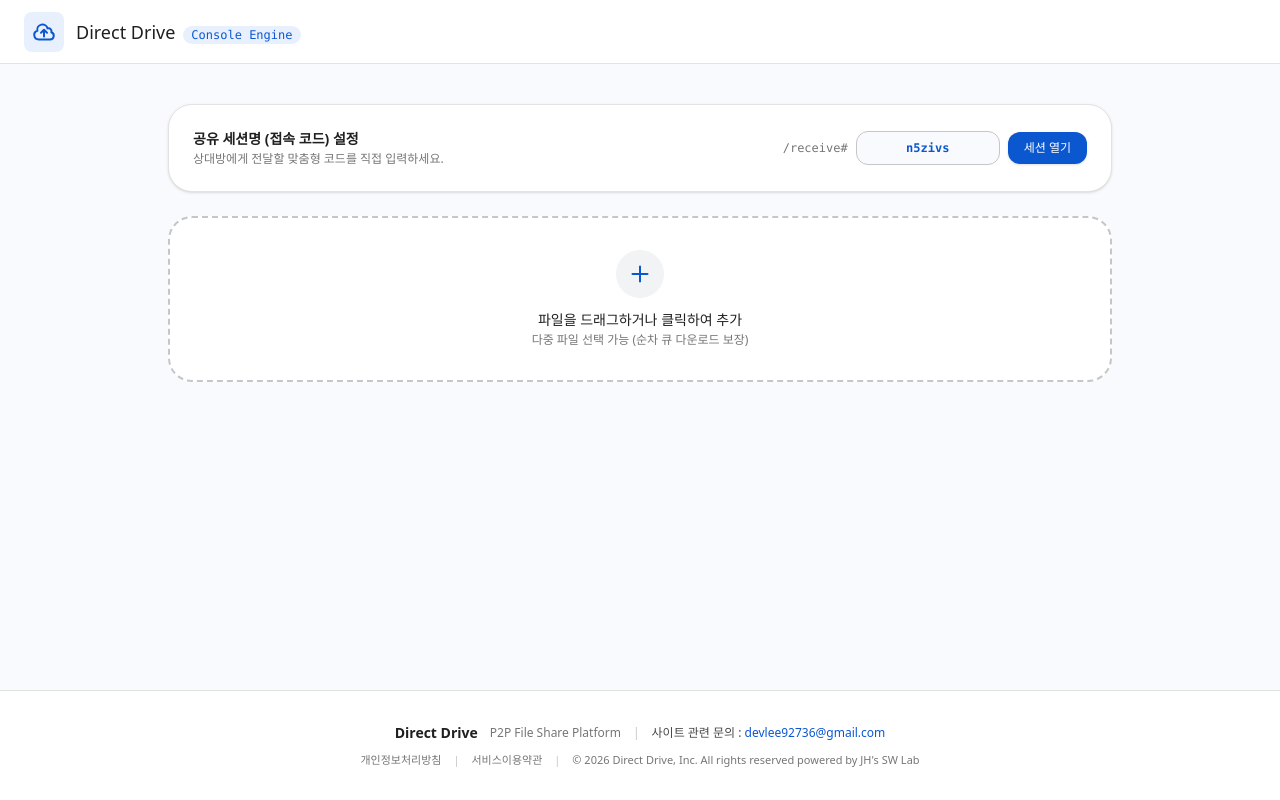
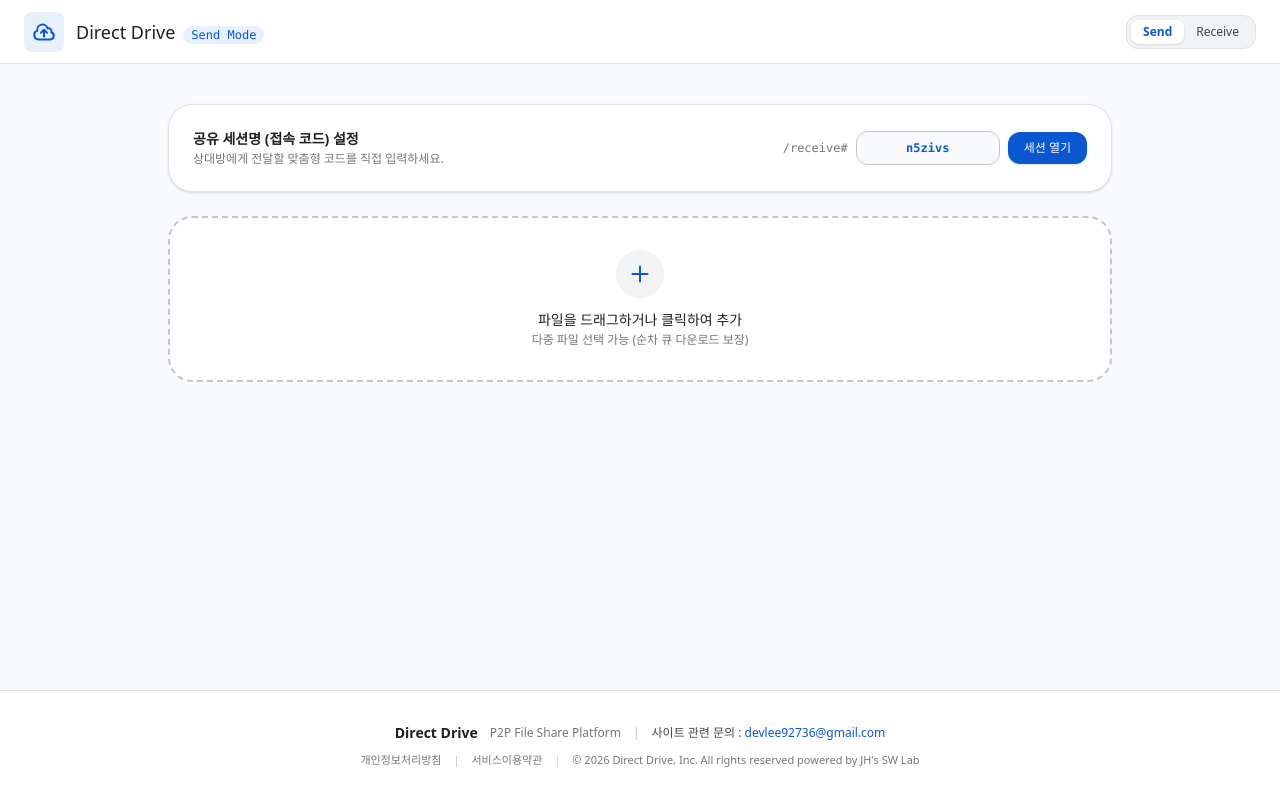
Before and after one commit to Jingu-Tr-Lee-06/p2pfile, a Next.js app: page / in a window 1280 px wide. Built offline with nearby package versions, Linux system fonts and the light colour scheme.

Commit message:
Add: Mode change button

```diff
--- a/src/app/page.tsx
+++ b/src/app/page.tsx
@@ -327,7 +327,6 @@ export default function SenderPage() {
       }
     }
 
-    // 버퍼 데드락 방지: 안전 대기 후 즉시 file_done 발송
     await new Promise((resolve) => setTimeout(resolve, 60));
 
     const totalDurationSec = Math.max((performance.now() - streamStartTime) / 1000, 0.001);
@@ -348,6 +347,7 @@ export default function SenderPage() {
 
   return (
     <div className="min-h-screen bg-[#f8fafd] text-[#1f1f1f] flex flex-col font-sans">
+      {/* 헤더: 모드 전환 버튼(Send / Receive) 포함 */}
       <header className="h-16 border-b border-[#e1e3e1] bg-white px-6 flex items-center justify-between sticky top-0 z-20">
         <div className="flex items-center gap-3">
           <div className="w-10 h-10 rounded-lg flex items-center justify-center bg-[#e8f0fe] text-[#0b57d0]">
@@ -357,21 +357,35 @@ export default function SenderPage() {
           </div>
           <div>
             <span className="text-lg font-medium text-[#1f1f1f]">Direct Drive</span>
-            <span className="ml-2 text-xs font-mono px-2 py-0.5 rounded-full bg-[#e8f0fe] text-[#0b57d0] font-medium">Console Engine</span>
+            <span className="ml-2 text-xs font-mono px-2 py-0.5 rounded-full bg-[#e8f0fe] text-[#0b57d0] font-medium">Send Mode</span>
           </div>
         </div>
 
-        {shareUrl && (
-          <div className="flex items-center gap-3">
-            <div className="text-xs font-mono text-[#444746] bg-[#f1f3f4] px-3 py-1.5 rounded-full flex items-center gap-2">
+        {/* 상단 우측: Send / Receive 전환 토글 버튼 및 타이머 */}
+        <div className="flex items-center gap-3">
+          <div className="flex items-center bg-[#f1f3f4] p-1 rounded-xl border border-[#e1e3e1]">
+            <span className="px-3 py-1 bg-white text-[#0b57d0] text-xs font-semibold rounded-lg shadow-sm">
+              Send
+            </span>
+            <Link
+              href="/receive"
+              className="px-3 py-1 text-[#444746] hover:text-[#1f1f1f] text-xs font-medium rounded-lg transition"
+            >
+              Receive
+            </Link>
+          </div>
+
+          {shareUrl && (
+            <div className="hidden sm:flex text-xs font-mono text-[#444746] bg-[#f1f3f4] px-3 py-1.5 rounded-full items-center gap-2">
               <span className="w-2 h-2 rounded-full bg-[#188038]" />
               <span>만료까지: {Math.floor(timeLeft / 60)}분 {timeLeft % 60}초</span>
             </div>
-          </div>
-        )}
+          )}
+        </div>
       </header>
 
       <main className="flex-1 max-w-5xl w-full mx-auto p-6 sm:p-10 space-y-6">
+        {/* 상단 1: 세션명/코드 입력 및 변경 패널 */}
         <div className="bg-white border border-[#e1e3e1] rounded-3xl p-6 shadow-sm flex flex-col sm:flex-row items-center justify-between gap-4">
           <div>
             <div className="text-sm font-semibold text-[#1f1f1f]">공유 세션명 (접속 코드) 설정</div>
@@ -396,6 +410,7 @@ export default function SenderPage() {
           </div>
         </div>
 
+        {/* 상단 2: 세션 활성화 및 텔레메트리 모니터링 카드 */}
         {shareUrl && (
           <div className="bg-white border border-[#e1e3e1] rounded-3xl p-6 shadow-sm space-y-5">
             <div className="flex flex-col sm:flex-row items-start sm:items-center justify-between gap-4 pb-4 border-b border-[#e1e3e1]">
@@ -486,6 +501,7 @@ export default function SenderPage() {
           </div>
         )}
 
+        {/* 파일 업로드 드롭존 */}
         <div
           onDragOver={(e) => {
             e.preventDefault();
@@ -520,6 +536,7 @@ export default function SenderPage() {
           </label>
         </div>
 
+        {/* 파일 목록 카드 */}
         {fileList.length > 0 && (
           <div className="bg-white rounded-3xl border border-[#e1e3e1] shadow-sm overflow-hidden">
             <div className="p-4 border-b border-[#e1e3e1] flex items-center justify-between bg-[#f8fafd]">
@@ -590,6 +607,7 @@ export default function SenderPage() {
           </div>
         )}
       </main>
+
       {/* Footer */}
       <footer className="w-full border-t border-[#e1e3e1] bg-white py-8 mt-12 text-[#444746] text-xs">
         <div className="max-w-5xl mx-auto px-6 flex flex-col items-center justify-center gap-2.5">
--- a/src/app/receive/page.tsx
+++ b/src/app/receive/page.tsx
@@ -119,7 +119,6 @@ export default function ReceiverPage() {
             [fileId]: { progress: currentProg, done: isLastChunk ? true : false },
           }));
 
-          // 마지막 청크면 즉시 다운로드 완결 실행
           if (isLastChunk) {
             finalizeDownload(fileId);
           }
@@ -173,6 +172,7 @@ export default function ReceiverPage() {
 
   return (
     <div className="min-h-screen bg-[#f8fafd] text-[#1f1f1f] flex flex-col font-sans">
+      {/* 헤더: Send / Receive 전환 토글 버튼 */}
       <header className="h-16 border-b border-[#e1e3e1] bg-white px-6 flex items-center justify-between sticky top-0 z-20">
         <div className="flex items-center gap-3">
           <div className="w-10 h-10 rounded-lg flex items-center justify-center bg-[#e8f0fe] text-[#0b57d0]">
@@ -182,10 +182,25 @@ export default function ReceiverPage() {
           </div>
           <div>
             <span className="text-lg font-medium text-[#1f1f1f]">Direct Drive</span>
-            <span className="ml-2 text-xs font-mono px-2 py-0.5 rounded-full bg-[#e8f0fe] text-[#0b57d0] font-medium">수신 모드</span>
+            <span className="ml-2 text-xs font-mono px-2 py-0.5 rounded-full bg-[#e8f0fe] text-[#0b57d0] font-medium">Receive Mode</span>
           </div>
         </div>
-        <div className="text-xs text-[#747775]">{status}</div>
+
+        <div className="flex items-center gap-3">
+          <div className="flex items-center bg-[#f1f3f4] p-1 rounded-xl border border-[#e1e3e1]">
+            <Link
+              href="/"
+              className="px-3 py-1 text-[#444746] hover:text-[#1f1f1f] text-xs font-medium rounded-lg transition"
+            >
+              Send
+            </Link>
+            <span className="px-3 py-1 bg-white text-[#0b57d0] text-xs font-semibold rounded-lg shadow-sm">
+              Receive
+            </span>
+          </div>
+
+          <div className="hidden sm:block text-xs text-[#747775]">{status}</div>
+        </div>
       </header>
 
       <main className="flex-1 max-w-4xl w-full mx-auto p-6 sm:p-10 space-y-6">
```
